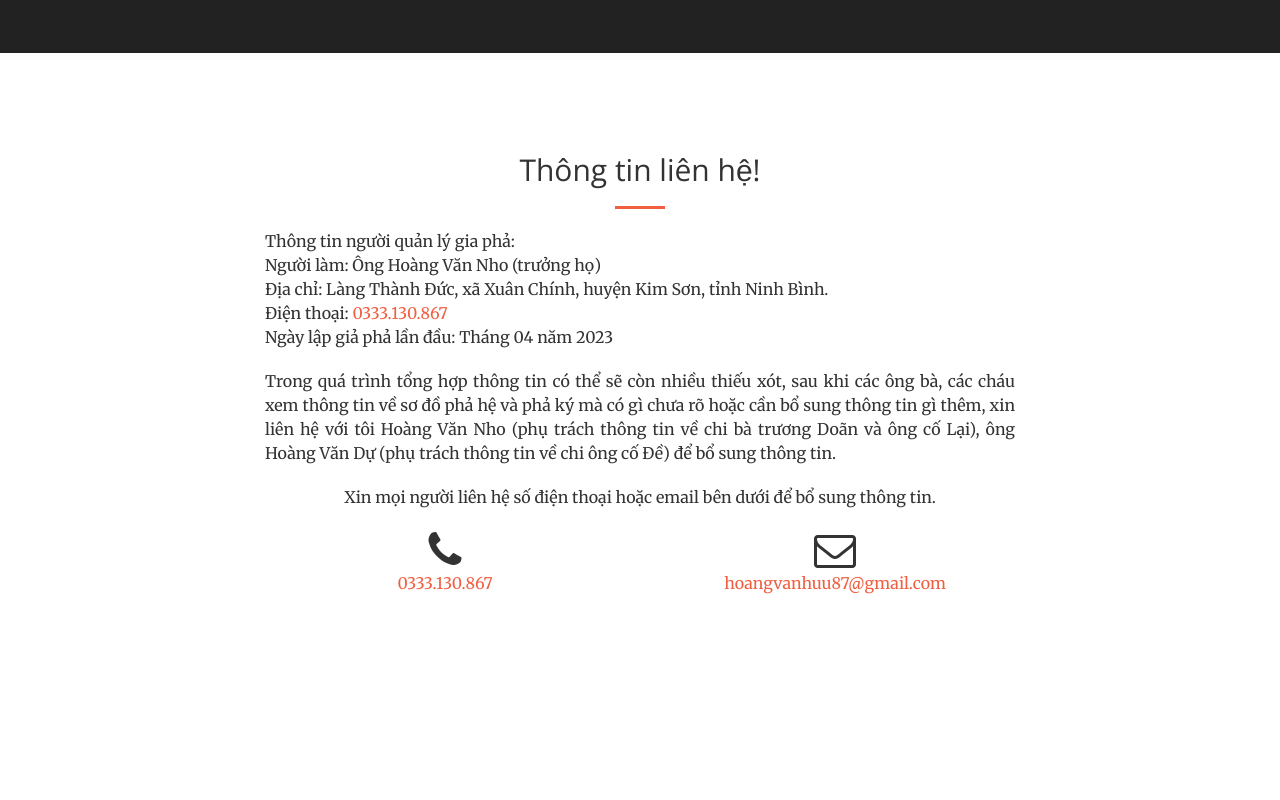
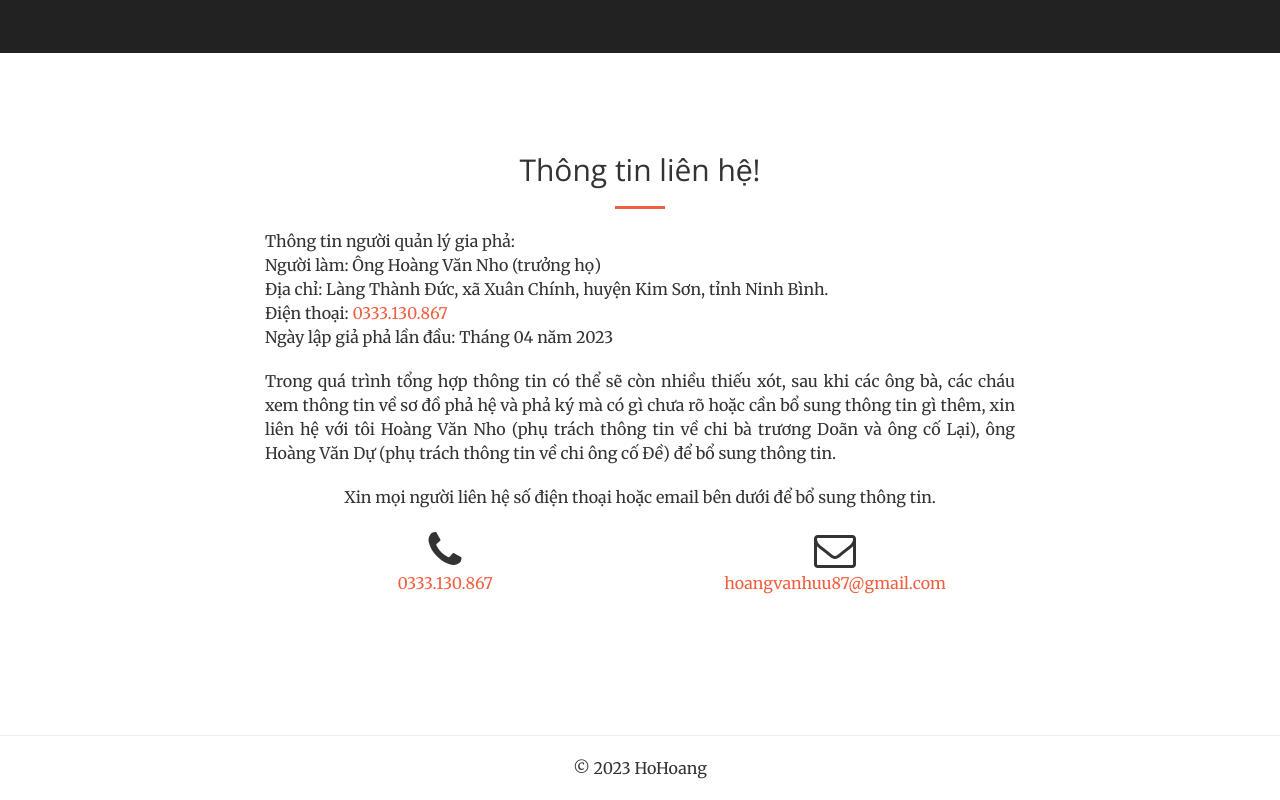
Before and after one commit to giaphahohoang/giaphahohoang.github.io, a plain HTML site: page index.html in a window 1280 px wide. Shown: the part 3413-4213 px from the top of the page. Before the commit the page ends 4128 px from the top, so only its background shows below. Drawn offline with nearby package versions, Linux system fonts and the light colour scheme.

Commit message:
Update Gia pha ho Hoang

```diff
--- a/index.html
+++ b/index.html
@@ -333,6 +333,13 @@
         </div>
     </section>
 
+    <hr style="border-width: 1px;max-width: none;border-color: #eee;" />
+    <div class="container">
+      <footer class="d-flex flex-wrap justify-content-between align-items-center py-3 my-4 border-top text-center">
+        <p>&copy; 2023 HoHoang</p>
+      </footer>
+    </div>
+
     <!-- jQuery -->
     <script src="vendor/jquery/jquery.min.js"></script>
 
```
Also changed, not shown: cay-pha-he-day-du.html (+15 -0 lines). Lines whose indentation alone changed are shown as unchanged.
